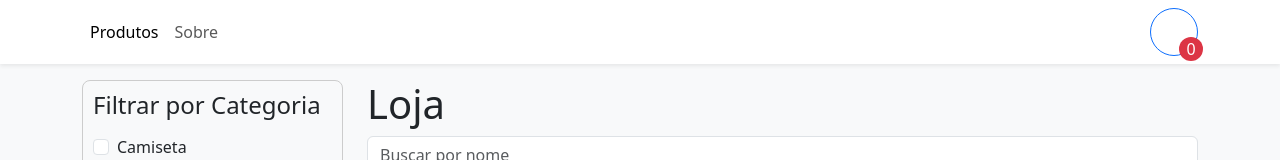
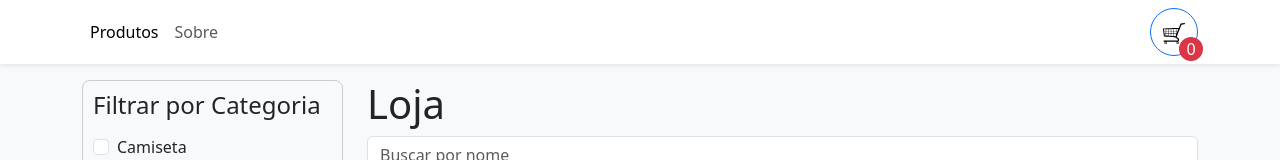
Before and after one commit to LeoCastroo/products-page, a React (Vite) app: page / in a window 1280 px wide. Shown: the top 160 px of the page. Built offline with nearby package versions, Linux system fonts and the light colour scheme.

Commit message:
fix: Ajustes no layout da aplicação.

```diff
--- a/index.html
+++ b/index.html
@@ -2,9 +2,9 @@
 <html lang="en">
   <head>
     <meta charset="UTF-8" />
-    <link rel="icon" type="image/svg+xml" href="/vite.svg" />
+    <link rel="icon" type="image/svg+xml" href="/shopping-cart.svg" />
     <meta name="viewport" content="width=device-width, initial-scale=1.0" />
-    <title>Vite + React + TS</title>
+    <title>Loja Virtual</title>
   </head>
   <body class="bg-light">
     <div id="root"></div>
--- a/src/components/NavBar.tsx
+++ b/src/components/NavBar.tsx
@@ -15,8 +15,83 @@ export function Navbar() {
                         Sobre
                     </Nav.Link>
                 </Nav>
-                <Button onClick={openCart} style={{ width: "3rem", height: "3rem", position: "relative" }} variant="outline-primary" className="rounded-circle">
-                    <div className="rounded-circle bg-danger d-flex justify-content-center align-items-center" style={{ color: "white", width: "1.5rem", height: "1.5rem", position: "absolute", bottom: 0, right: 0, transform: "translate(25%, 25%)" }}>{cartQuantity}</div>
+                <Button
+                    onClick={openCart}
+                    style={{ width: "3rem", height: "3rem", position: "relative" }}
+                    variant="outline-primary"
+                    className="rounded-circle"
+                >
+                    <svg version="1.0" xmlns="http://www.w3.org/2000/svg"
+                        viewBox="0 0 1280.000000 1225.000000"
+                        preserveAspectRatio="xMidYMid meet">
+                        <g transform="translate(0.000000,1225.000000) scale(0.100000,-0.100000)"
+                            fill="#000000" stroke="none">
+                                                        <path d="M11390 12078 c-547 -94 -1018 -179 -1047 -190 -28 -10 -70 -34 -93
+                            -52 -80 -63 -75 -53 -318 -676 -55 -140 -236 -605 -403 -1032 l-303 -778 -77
+                            0 c-42 0 -702 -16 -1466 -35 -763 -19 -2117 -53 -3008 -75 -4532 -113 -4369
+                            -108 -4421 -126 -65 -21 -100 -44 -151 -96 -51 -53 -93 -140 -100 -210 -3 -34
+                            27 -317 86 -798 50 -410 149 -1231 221 -1825 203 -1679 185 -1546 216 -1615
+                            27 -61 103 -144 160 -173 70 -36 -96 -21 2374 -217 487 -39 1281 -102 1765
+                            -140 484 -39 1205 -96 1603 -128 l722 -57 660 -518 c362 -285 684 -545 714
+                            -578 65 -70 132 -198 147 -284 29 -161 -37 -291 -177 -346 l-59 -23 -945 -8
+                            c-520 -4 -2297 -12 -3950 -16 l-3005 -8 -58 -23 c-81 -32 -166 -113 -203 -193
+                            -24 -53 -28 -75 -28 -143 1 -49 7 -97 18 -124 22 -59 79 -133 132 -171 87 -62
+                            100 -64 441 -70 l313 -5 -54 -42 c-114 -88 -213 -238 -254 -386 -12 -45 -17
+                            -98 -16 -192 0 -113 4 -141 27 -210 99 -295 351 -492 657 -512 278 -17 557
+                            139 688 385 120 226 113 502 -17 722 -40 67 -125 161 -196 217 l-40 32 851 0
+                            c468 1 1865 4 3105 7 l2254 6 -45 -29 c-215 -142 -343 -396 -327 -653 20 -330
+                            262 -607 589 -674 162 -33 304 -14 467 66 91 43 116 62 191 137 70 70 94 103
+                            133 181 64 128 81 200 81 335 0 131 -17 206 -73 320 -48 97 -116 183 -196 248
+                            -67 53 -197 123 -251 133 -50 9 -50 19 2 39 68 26 178 89 254 145 191 142 377
+                            419 411 612 15 90 15 270 0 358 -19 103 -67 248 -113 340 -129 255 -245 370
+                            -850 844 -252 197 -458 363 -458 368 0 5 72 195 161 421 89 227 196 502 239
+                            612 43 110 160 409 260 665 100 256 218 557 262 670 99 255 317 811 648 1660
+                            38 96 150 384 250 640 194 497 220 562 500 1280 182 466 298 763 392 1005 28
+                            72 52 131 53 133 2 2 409 72 905 157 999 170 967 162 1054 255 73 78 100 147
+                            100 250 0 96 -25 166 -82 231 -68 78 -180 130 -276 128 -28 0 -499 -77 -1046
+                            -171z m-2460 -3360 c-269 -694 -462 -1188 -473 -1208 l-13 -25 -329 0 -330 0
+                            0 640 0 640 405 11 c223 6 487 11 587 12 l181 2 -28 -72z m-1402 -595 l-3
+                            -638 -612 -3 -613 -2 0 625 0 625 118 1 c64 1 313 7 552 13 239 7 463 14 498
+                            14 l62 2 -2 -637z m-1485 -20 l-3 -618 -612 0 -613 0 -3 603 -2 602 42 1 c24
+                            1 239 7 478 13 239 7 498 14 575 14 l140 2 -2 -617z m-1483 -23 l0 -600 -612
+                            2 -613 3 -3 583 c-1 320 -1 583 0 583 7 3 873 26 1041 27 l187 2 0 -600z
+                            m-1485 -15 l0 -580 -612 -2 -613 -3 0 570 0 570 138 1 c75 1 335 7 577 14 242
+                            7 456 12 475 11 l35 -1 0 -580z m-1485 -20 l0 -565 -444 0 c-290 0 -447 4
+                            -451 10 -10 16 -136 1082 -129 1089 5 5 611 25 917 29 l107 2 0 -565z m0
+                            -1390 l0 -575 -365 0 c-201 0 -365 2 -365 4 0 7 -129 1077 -134 1114 l-5 32
+                            435 0 434 0 0 -575z m1490 0 l0 -575 -615 0 -615 0 0 575 0 575 615 0 615 0 0
+                            -575z m1480 0 l0 -575 -615 0 -615 0 0 575 0 575 615 0 615 0 0 -575z m1483 3
+                            l-3 -573 -612 0 -613 0 -3 573 -2 572 617 0 618 0 -2 -572z m1487 -3 l0 -575
+                            -615 0 -615 0 0 575 0 575 615 0 615 0 0 -575z m796 513 c-31 -81 -381 -976
+                            -417 -1065 -7 -20 -16 -23 -69 -23 l-60 0 0 575 0 575 285 0 285 0 -24 -62z
+                            m-6736 -1751 l0 -413 -297 24 c-164 13 -301 26 -304 30 -4 4 -25 167 -48 362
+                            -23 195 -44 367 -47 383 l-6 27 351 0 351 0 0 -413z m1490 -57 l0 -470 -29 0
+                            c-15 0 -281 20 -590 45 -309 25 -573 45 -586 45 l-25 0 0 425 0 425 615 0 615
+                            0 0 -470z m1480 -60 c0 -291 -3 -530 -7 -530 -23 -1 -1200 92 -1210 96 -10 3
+                            -13 108 -13 484 l0 480 615 0 615 0 0 -530z m1483 -64 l2 -588 -60 6 c-33 3
+                            -296 24 -585 46 -289 22 -538 43 -555 45 l-30 5 2 537 c2 296 3 539 3 541 0 1
+                            275 1 610 0 l610 -3 3 -589z m1487 244 l0 -349 -109 -278 c-59 -153 -112 -288
+                            -116 -301 -5 -17 -11 -22 -23 -17 -44 19 -115 27 -482 55 -217 17 -419 33
+                            -447 36 l-53 6 0 599 0 599 615 0 615 0 0 -350z m270 343 c0 -5 -5 -15 -10
+                            -23 -8 -12 -10 -11 -10 8 0 12 5 22 10 22 6 0 10 -3 10 -7z m-6066 -4698 c109
+                            -52 199 -156 231 -269 27 -94 18 -223 -23 -307 -38 -79 -128 -169 -204 -204
+                            -262 -119 -561 39 -610 324 -31 179 68 369 235 451 110 54 263 56 371 5z
+                            m6971 -6 c80 -39 167 -128 201 -204 164 -371 -214 -737 -583 -565 -163 75
+                            -264 270 -235 448 48 287 358 449 617 321z"/>
+                                                        <path d="M1455 937 c-60 -29 -87 -57 -114 -117 -81 -178 86 -370 274 -316 105
+                            31 168 114 168 221 1 131 -86 223 -218 232 -49 3 -69 0 -110 -20z"/>
+                                                        <path d="M8439 946 c-56 -20 -96 -53 -126 -104 -24 -39 -28 -58 -28 -117 1
+                            -78 14 -113 66 -163 48 -46 95 -66 164 -65 74 0 128 25 178 84 150 175 -36
+                            443 -254 365z"/>
+                        </g>
+                    </svg>
+
+                    <div
+                        className="rounded-circle bg-danger d-flex justify-content-center align-items-center"
+                        style={{ color: "white", width: "1.5rem", height: "1.5rem", position: "absolute", bottom: 0, right: 0, transform: "translate(25%, 25%)" }}
+                    >
+                        {cartQuantity}
+                    </div>
                 </Button>
             </Container>
         </NavbarBs>
```
Also changed, not shown: public/shopping-cart.svg (added).
